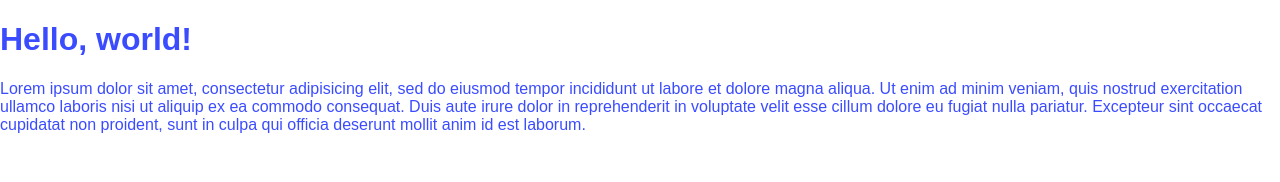
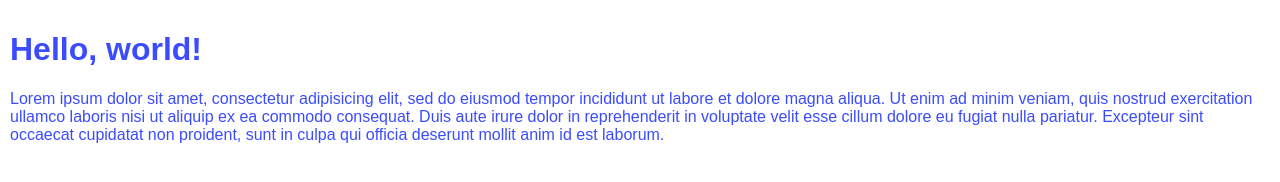
Before and after one commit to adamyagiz/javascript-development-kit, a website built with webpack: page src/index.html in a window 1280 px wide. Built offline with nearby package versions, Linux system fonts and the light colour scheme.

Commit message:
check-in at conclusion of module 9

```diff
--- a/package.json
+++ b/package.json
@@ -4,13 +4,15 @@
   "description": "JavaScript development environment Pluralsight course by Cory House",
   "scripts": {
     "prestart": "babel-node build/startMessage.js",
-    "start": "npm-run-all --parallel security-check open:src",
+    "start": "npm-run-all --parallel security-check open:src lint:watch",
     "open:src": "babel-node build/srcServer.js",
+    "lint": "esw webpack.config.* src build --color",
+    "lint:watch": "npm run lint -- --watch",
     "security-check": "nsp check",
     "localtunnel": "lt --port 3000 --subdomain akyagiz",
     "share": "npm-run-all --parallel open:src localtunnel"
   },
-  "author": "Cory House",
+  "author": "Adam Yagiz",
   "license": "MIT",
   "dependencies": {
     "whatwg-fetch": "1.0.0"
--- a/src/index.js
+++ b/src/index.js
@@ -6,5 +6,4 @@ import './styles.css';
 import numeral from 'numeral'; // ES6 module format
 
 const courseValue = numeral(1000).format('$0,0.00');
-debugger;
-console.log(`I would gladly pay ${courseValue} for this awesome course!`);
+console.log(`I would gladly pay ${courseValue} for this awesome course!`); // eslint-disable-line no-console
--- a/src/styles.css
+++ b/src/styles.css
@@ -1,3 +1,6 @@
+body {
+  padding: 10px;
+}
 * {
   color: rgba(59, 76, 255, 1);
 }
```
Also changed, not shown: .eslintrc.json (added), README.md, build/srcServer.js, build/startMessage.js.
